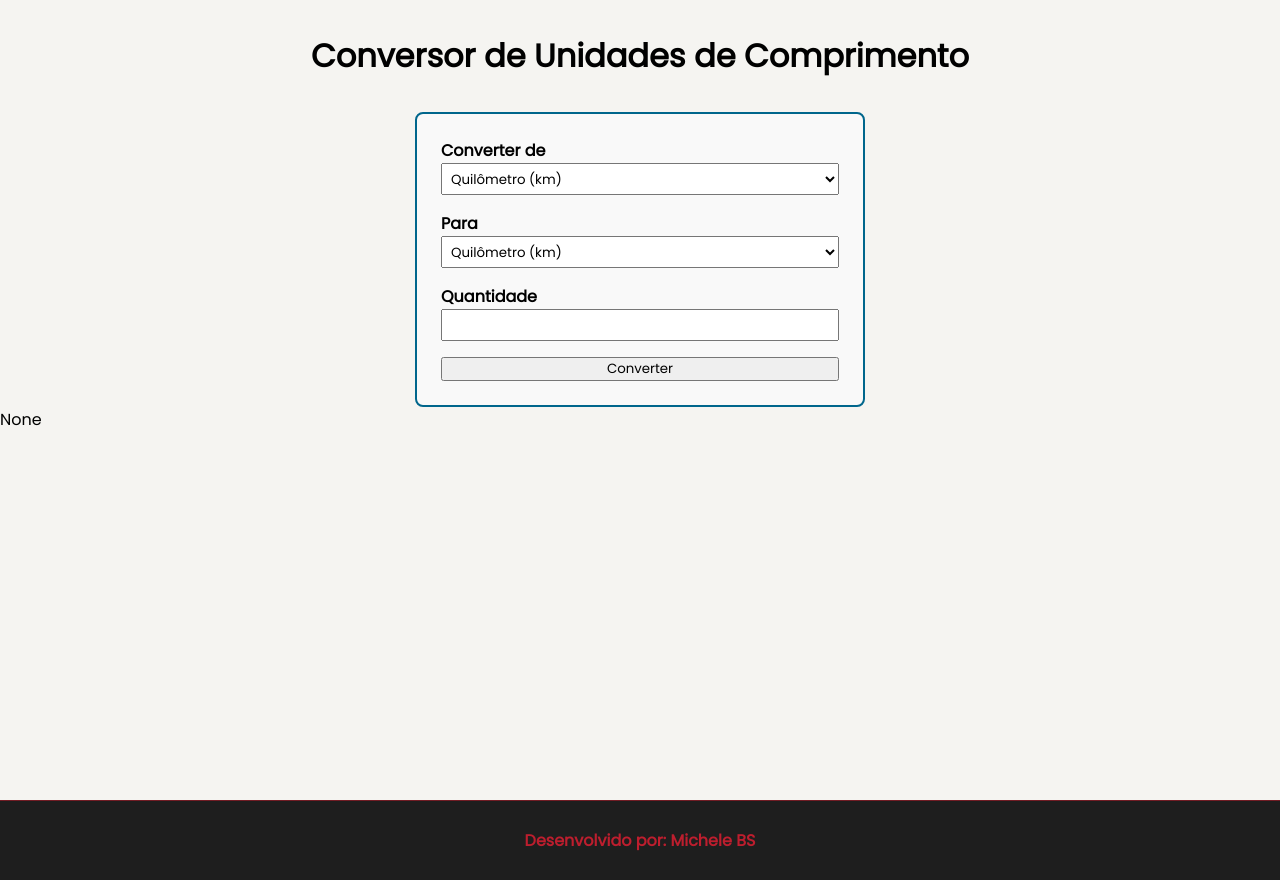
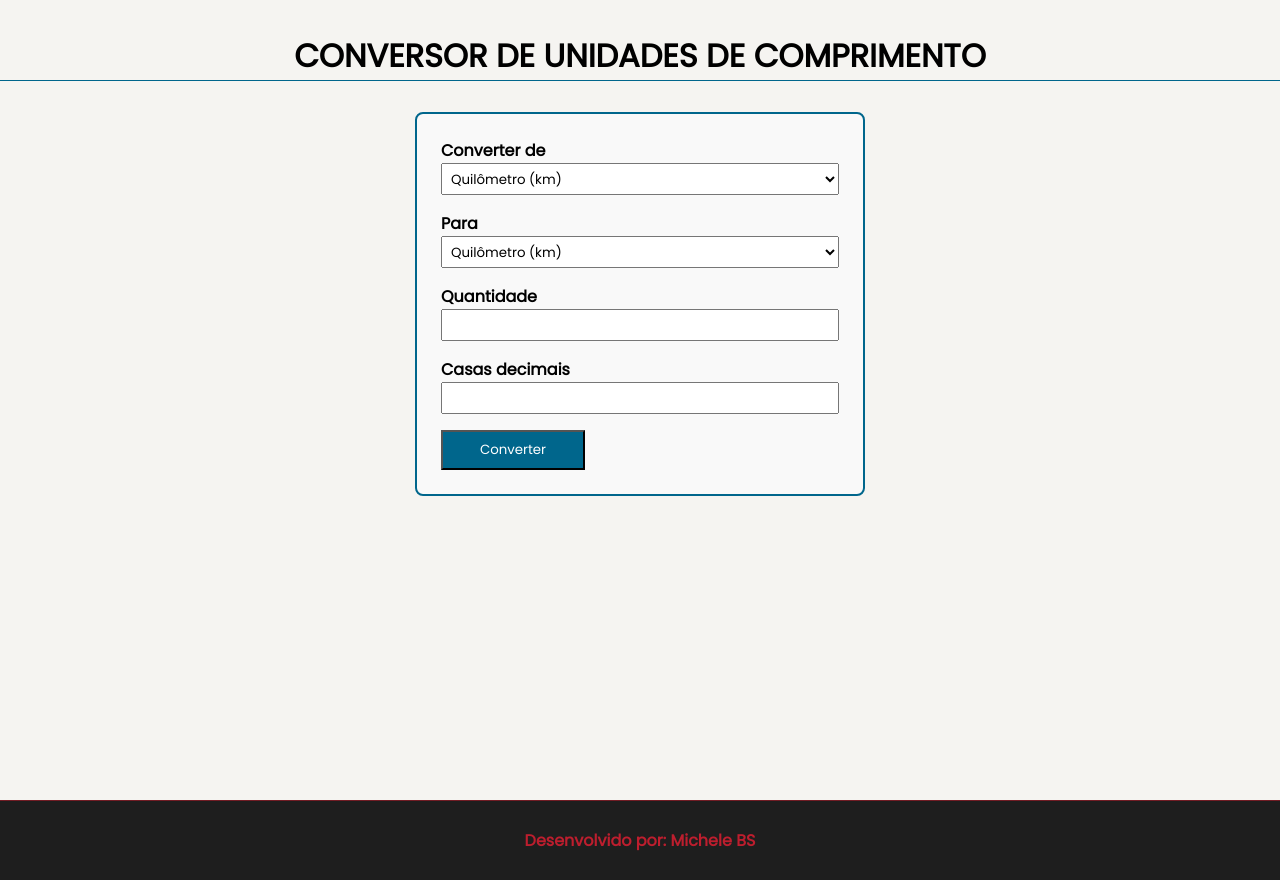
Before and after one commit to michelebswm/projetos-diversos-python-html, a Flask app: page /conversordeunidades in a window 1280 px wide. Shown: the part 70-950 px from the top of the page. Run offline with Flask 3, Linux system fonts and the light colour scheme.

Commit message:
conversor_unidades

```diff
--- a/miniprojetos/forms.py
+++ b/miniprojetos/forms.py
@@ -55,11 +55,13 @@ lista_unidades = [
     ('Milimetro','Milímetro (mm)'),
     ('Micrometro','Micrômetro (µm)'),
     ('Nanometro','Nanômetro (nm)'),
-    ('Angstrom','Angstrom (Å)')
+    ('Angstrom','Angstrom (Å)'),
+    ('Milha','Milha (mi)')
 ]
 
 class FormConversorUnidades(FlaskForm):
     unidade_origem = SelectField('Converter de ', choices=lista_unidades, validators=[DataRequired()])
     unidade_destino = SelectField('Para ', choices=lista_unidades, validators=[DataRequired()])
     quantidade = FloatField('Quantidade', validators=([DataRequired(), NumberRange(0, 1E+20)]))
+    casas_decimais = IntegerField('Casas decimais', validators=[DataRequired(), NumberRange(min=1, max=12, message='Limite a ser gerado')])
     btn_converter_unidade = SubmitField('Converter')
--- a/miniprojetos/routes.py
+++ b/miniprojetos/routes.py
@@ -145,16 +145,18 @@ def converte_moedas():
     return render_template('conversordemoedas.html', form_conversormoeda=form_conversormoeda, historico=historico)
 
 
-def converte_un(quantidade, medida_origem, medida_destino):
+def converte_un(quantidade, medida_origem, medida_destino, casas_decimais):
     conversao_dict = {
-        'Angstrom': {'Angstrom': 1, 'Centimetro': 1e-8, 'Decimetro': 1e-9, 'Metro': 1e-10, 'Micrometro': 0.1, 'Milimetro': 1e-7, 'Nanometro': 1e-11, 'Quilometro': 1e-13, 'sigla': 'Å'},
-        'Centimetro': {'Angstrom': 100000000, 'Centimetro': 1, 'Decimetro': 0.1, 'Metro': 0.01, 'Micrometro': 10000, 'Milimetro': 10, 'Nanometro': 10000000, 'Quilometro': 0.00001, 'sigla': 'cm'},
-        'Decimetro': {'Angstrom': 1000000000, 'Centimetro': 10, 'Decimetro': 1, 'Metro': 0.1, 'Micrometro': 100000, 'Milimetro': 100, 'Nanometro': 100000000, 'Quilometro': 0.0001, 'sigla': 'dm'},
-        'Metro': {'Angstrom': 10000000000, 'Centimetro': 100, 'Decimetro': 10, 'Metro': 1, 'Micrometro': 1000000, 'Milimetro': 1000, 'Nanometro': 1000000000, 'Quilometro': 0.001, 'sigla': 'm'},
-        'Micrometro': {'Angstrom': 10000000, 'Centimetro': 0.0001, 'Decimetro': 0.00001, 'Metro': 0.000001, 'Micrometro': 1, 'Milimetro': 0.001, 'Nanometro': 1000, 'Quilometro': 1e-9, 'sigla': 'µm'},
-        'Milimetro': {'Angstrom': 10000000000, 'Centimetro': 0.1, 'Decimetro': 0.01, 'Metro': 0.001, 'Micrometro': 1000, 'Milimetro': 1, 'Nanometro': 1000000, 'Quilometro': 1e-6, 'sigla': 'mm'},
-        'Nanometro': {'Angstrom': 1000000000, 'Centimetro': 1e-7, 'Decimetro': 1e-8, 'Metro': 1e-9, 'Micrometro': 0.001, 'Milimetro': 1e-6, 'Nanometro': 1, 'Quilometro': 1e-12, 'sigla': 'nm'},
-        'Quilometro': {'Angstrom': 10000000000000, 'Centimetro': 100000, 'Decimetro': 10000, 'Metro': 1000, 'Micrometro': 1000000000, 'Milimetro': 1000000, 'Nanometro': 1000000000000, 'Quilometro': 1, 'sigla': 'km'}
+        'Angstrom': {'Angstrom': 1, 'Centimetro': 1e-8, 'Decimetro': 1e-9, 'Metro': 1e-10, 'Micrometro': 0.1, 'Milimetro': 1e-7, 'Nanometro': 1e-11, 'Quilometro': 1e-13, 'Milha': 6.21*(10**-14)},
+        'Centimetro': {'Angstrom': 100000000, 'Centimetro': 1, 'Decimetro': 0.1, 'Metro': 0.01, 'Micrometro': 10000, 'Milimetro': 10, 'Nanometro': 10000000, 'Quilometro': 0.00001, 'Milha': 6.21*(10**-6)},
+        'Decimetro': {'Angstrom': 1000000000, 'Centimetro': 10, 'Decimetro': 1, 'Metro': 0.1, 'Micrometro': 100000, 'Milimetro': 100, 'Nanometro': 100000000, 'Quilometro': 0.0001, 'Milha': 6.21*(10**-5)},
+        'Metro': {'Angstrom': 10000000000, 'Centimetro': 100, 'Decimetro': 10, 'Metro': 1, 'Micrometro': 1000000, 'Milimetro': 1000, 'Nanometro': 1000000000, 'Quilometro': 0.001, 'Milha': 6.21*(10**-4)},
+        'Micrometro': {'Angstrom': 10000000, 'Centimetro': 0.0001, 'Decimetro': 0.00001, 'Metro': 0.000001, 'Micrometro': 1, 'Milimetro': 0.001, 'Nanometro': 1000, 'Quilometro': 1e-9, 'Milha': 6.21*(10**-10)},
+        'Milimetro': {'Angstrom': 10000000000, 'Centimetro': 0.1, 'Decimetro': 0.01, 'Metro': 0.001, 'Micrometro': 1000, 'Milimetro': 1, 'Nanometro': 1000000, 'Quilometro': 1e-6, 'Milha': 6.21*(10**-7)},
+        'Nanometro': {'Angstrom': 1000000000, 'Centimetro': 1e-7, 'Decimetro': 1e-8, 'Metro': 1e-9, 'Micrometro': 0.001, 'Milimetro': 1e-6, 'Nanometro': 1, 'Quilometro': 1e-12, 'Milha': 1.61*(10**-13)},
+        'Quilometro': {'Angstrom': 10000000000000, 'Centimetro': 100000, 'Decimetro': 10000, 'Metro': 1000, 'Micrometro': 1000000000, 'Milimetro': 1000000, 'Nanometro': 1000000000000, 'Quilometro': 1, 'Milha': 0.62},
+        'Milha': {'Angstrom': 1.61*(10**13), 'Centimetro': 160934.4, 'Decimetro': 16093.44, 'Metro': 1609.34, 'Micrometro': 1609344000, 'Milimetro': 1609344, 'Nanometro': 1.61*(10**12), 'Quilometro': 1.61, 'Milha': 1}
+
     }
     siglas = {
         'Angstrom': 'Å',
@@ -164,22 +166,25 @@ def converte_un(quantidade, medida_origem, medida_destino):
         'Micrometro': 'µm',
         'Milimetro': 'mm',
         'Nanometro': 'nm',
-        'Quilometro': 'km'
+        'Quilometro': 'km',
+        'Milha': 'mi'
     }
 
     if medida_origem in conversao_dict and medida_destino in conversao_dict[medida_origem]:
         conversao = quantidade * conversao_dict[medida_origem][medida_destino]
+        conversao = '{:,.{casas}f}'.format(conversao, casas=casas_decimais).replace('.', '|').replace(',', '.').replace('|', ',')
         sigla = siglas[medida_destino]
         return conversao, sigla
 
 @app.route('/conversordeunidades', methods=['GET', 'POST'])
 def conversor_unidades():
     form_conversorunidades = FormConversorUnidades()
-    conversao = None
+    conversao = ''
     sigla = ''
     if form_conversorunidades.validate_on_submit() and 'btn_converter_unidade' in request.form:
         quantidade = form_conversorunidades.quantidade.data
         unidade_origem = form_conversorunidades.unidade_origem.data
         unidade_destino = form_conversorunidades.unidade_destino.data
-        conversao, sigla = converte_un(quantidade, unidade_origem, unidade_destino)
+        casas_decimais = form_conversorunidades.casas_decimais.data
+        conversao, sigla = converte_un(quantidade, unidade_origem, unidade_destino, casas_decimais)
     return render_template('conversorunidades.html', form_conversorunidades=form_conversorunidades, conversao=conversao, sigla=sigla)
--- a/miniprojetos/static/css/style-conversorunidades.css
+++ b/miniprojetos/static/css/style-conversorunidades.css
@@ -9,6 +9,8 @@
 	padding-top: 2rem;
 	margin-bottom: 2rem;
 	text-align: center;
+	text-transform: uppercase;
+	box-shadow: 0rem 0.0625rem 0.125px rgba(0, 102, 140);
 }
 
 .content-form-convunidades {
@@ -46,4 +48,25 @@ select:focus {
 }
 
 .btn-form {
+	cursor: pointer;
+	background-color: #00668c;
+	color: #fff;
+	padding: 0.5rem;
+	max-width: 9rem;
+	transition: 0, 3s;
 }
+
+.btn-form:hover {
+	transform: scale(1.03);
+}
+
+.content-result {
+	padding: 1rem;
+	text-align: center;
+}
+
+.content-result p {
+	font-weight: bold;
+	color: #00668c;
+	text-decoration: underline;
+}
--- a/miniprojetos/static/css/style.css
+++ b/miniprojetos/static/css/style.css
@@ -105,6 +105,11 @@ a {
 	background-color: #ee8130;
 }
 
+.medida {
+	background-color: #00668c;
+	color: #fff;
+}
+
 /* Estilização Navbar */
 header {
 	padding: 10px 40px;
--- a/miniprojetos/templates/conversorunidades.html
+++ b/miniprojetos/templates/conversorunidades.html
@@ -31,10 +31,26 @@
                 {{ form_conversorunidades.quantidade(class="input-form") }}
             {% endif %}
         </div>
+        <div class="group-form">
+            {{ form_conversorunidades.casas_decimais.label(class="label-form") }}
+            {% if form_conversorunidades.casas_decimais.errors %}
+                {{ form_conversorunidades.casas_decimais(class="input-form is-invalid") }}
+                <div class="invalid-feedback">
+                    {% for erro in form_conversorunidades.casas_decimais.errors %}
+                        {{ erro }}
+                    {% endfor %}
+                </div>
+            {% else %}
+                {{ form_conversorunidades.casas_decimais(class="input-form") }}
+            {% endif %}
+        </div>
          <div class="group-form">
             {{ form_conversorunidades.btn_converter_unidade(class="btn-form") }}
         </div>
     </form>
-    <p>{{ conversao }} {{ sigla }}</p>
+    <div class="content-result">
+         <p>{{ conversao }} {{ sigla }}</p>
+    </div>
+
 </div>
 {% endblock %}
```
Also changed, not shown: teste.py (+6 -4 lines).
